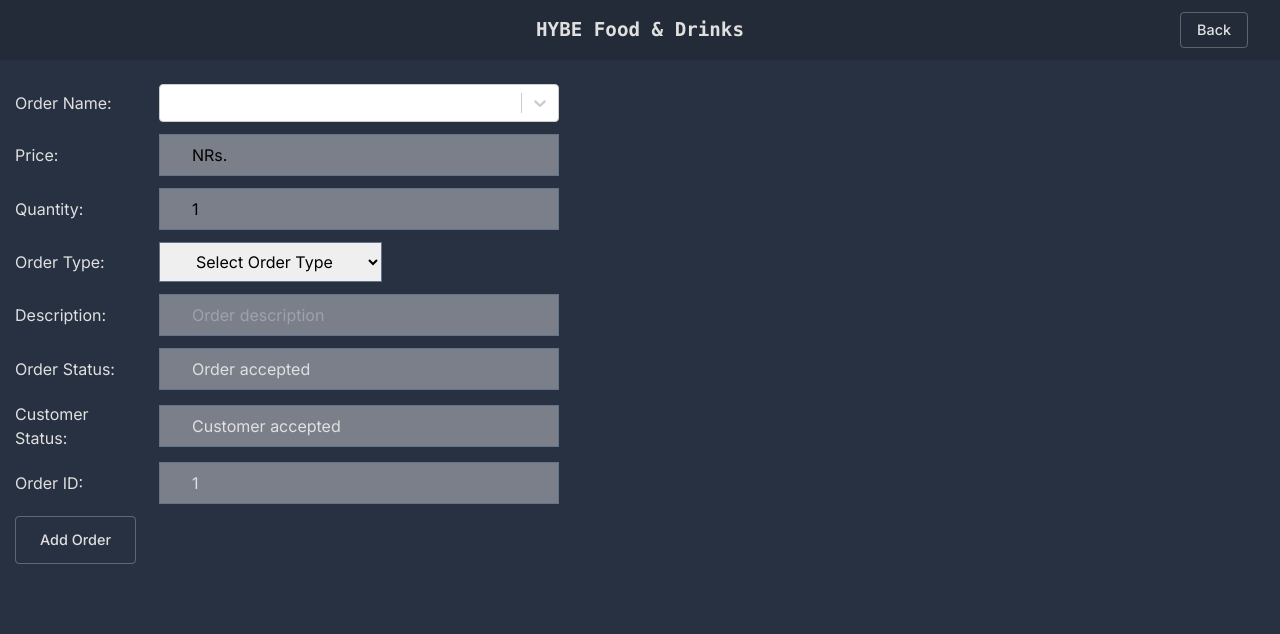
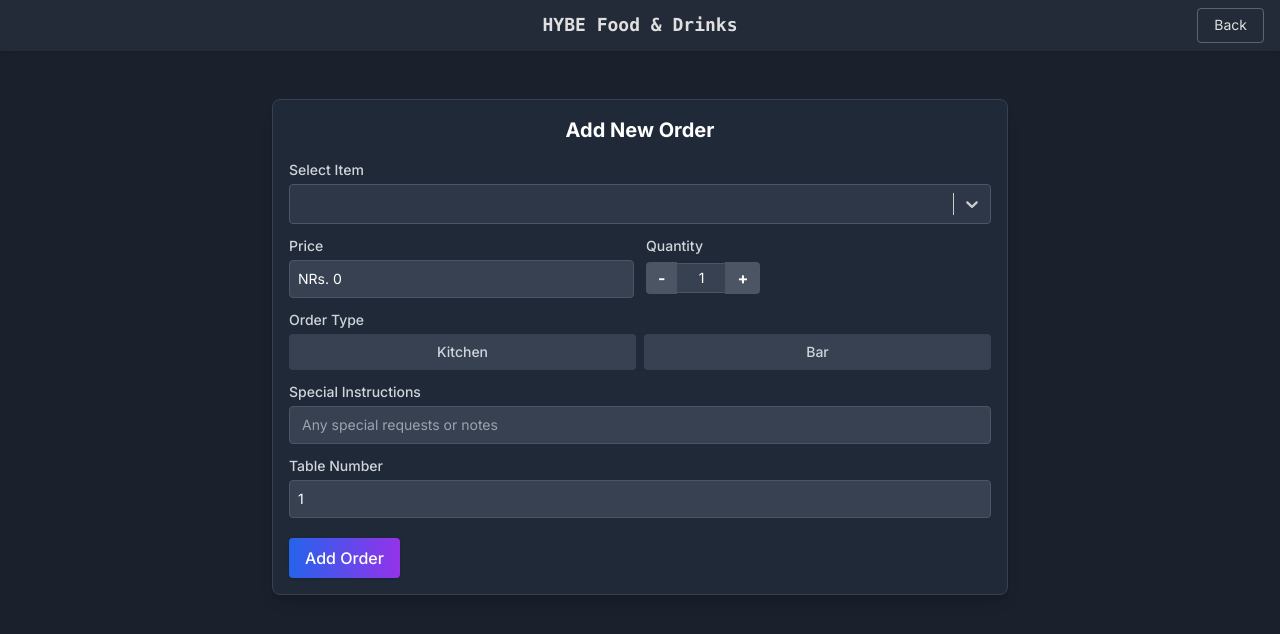
Before and after one commit to kumarpun/billing-nextjs, a Next.js app: page /addOrder/1 in a window 1280 px wide. Shown: the top 634 px of the page. Built offline with nearby package versions, Linux system fonts and the light colour scheme.

Commit message:
add order ui improvement

```diff
--- a/app/addOrder/[id]/page.jsx
+++ b/app/addOrder/[id]/page.jsx
@@ -1,7 +1,6 @@
 "use client";
 
 import Link from "next/link";
-import Navbar from "../../components/Navbar";
 import { useState } from "react";
 import { useRouter } from "next/navigation";
 import Select from 'react-select';
@@ -18,6 +17,7 @@ export default function AddOrder({ params }) {
     const [order_quantity, setOrderQuantity] = useState(1);
     // const [order_type, setOrderType] = useState("Kitchen");
     const [order_type, setOrderType] = useState(""); // Initially empty
+    const [errors, setErrors] = useState({});
 
     const options = [
       // kitchen menu
@@ -520,12 +520,28 @@ export default function AddOrder({ params }) {
 
       ];
 
+
       const router = useRouter();
+
+    const validateForm = () => {
+        const newErrors = {};
+
+        if (!newOrdertitle) {
+            newErrors.order_title = "Please select an item";
+        }
+
+        if (!order_type) {
+            newErrors.order_type = "Please select order type";
+        }
+
+        setErrors(newErrors);
+        return Object.keys(newErrors).length === 0;
+    };
 
     const handleSubmit = async (e) => {
         e.preventDefault();
-        if (!newOrdertitle || !order_status || !customer_status || !order_type) {
-            alert("Title is required.");
+
+        if (!validateForm()) {
             return;
         }
 
@@ -557,151 +573,239 @@ export default function AddOrder({ params }) {
             console.log(error);
         }
     };
+
     const Dropdown = (selectedOption) => {
         console.log('Selected:', selectedOption)
         setnewOrdertitle(selectedOption.value)
         setOrderPrice(selectedOption.price);
+
+        // Clear error if item is selected
+        if (selectedOption.value && errors.order_title) {
+            setErrors(prev => ({...prev, order_title: ""}));
+        }
     }
 
+    const incrementQuantity = () => {
+        setOrderQuantity(prev => prev + 1);
+    };
+
+    const decrementQuantity = () => {
+        if (order_quantity > 1) {
+            setOrderQuantity(prev => prev - 1);
+        }
+    };
+
+    const handleOrderTypeSelect = (type) => {
+        setOrderType(type);
+
+        // Clear error if type is selected
+        if (type && errors.order_type) {
+            setErrors(prev => ({...prev, order_type: ""}));
+        }
+    };
+
     try {
-
         return (
             <>
-            <div>
-            <nav className="flex justify-between items-center px-8 py-3 navbar" style={{ backgroundColor: "#232b38" }}>
+                <div className="min-h-screen" style={{ backgroundColor: "#1a202c" }}>
+                <nav className="flex justify-between items-center px-4 py-2 navbar" style={{ backgroundColor: "#232b38" }}>
                     <div style={{ flex: 0.4 }}></div>
-      <Link className="absolute left-1/2 transform -translate-x-1/2 font-bold page-title" href={"/tables"}>
+                    <Link className="absolute left-1/2 transform -translate-x-1/2 font-bold text-lg page-title" href={"/tables"}>
                     HYBE Food & Drinks
                     </Link>
-                    <Link className="hover:text-gray-300 font-medium transition-colors duration-200 nav-button" href={`/listOrder/${id}`}>
+                            <Link className="hover:text-gray-300 text-sm transition-colors duration-200 nav-button" href={`/listOrder/${id}`}>
                                 Back
                             </Link>
                         </nav>
-                {/* <hr className="separator" /> */}
-                <br />
-                <div className="bg-page1">
-                    <form onSubmit={handleSubmit} className="flex flex-col gap-3">
 
-                        <div className="flex items-center">
-                            <label className="mr-4 w-32 order-label">Order Name:</label>
-                            <Select className="text-black"
+                    <div className="max-w-3xl mx-auto p-4 mt-8">
+                        <div className="bg-gray-800 rounded-lg shadow-lg p-4 border border-gray-700">
+                            <h2 className="text-xl font-bold text-white mb-4 text-center">Add New Order</h2>
+
+                            <form onSubmit={handleSubmit} className="space-y-3">
+                                <div className="grid grid-cols-1 md:grid-cols-2 gap-3">
+                                    {/* Order Selection */}
+                                    <div className="md:col-span-2">
+                                        <label className="block text-gray-300 mb-1 text-sm font-medium">Select Item</label>
+                                        <Select
                                             options={options}
                                             onChange={Dropdown}
                                             value={{ value: newOrdertitle, label: newOrdertitle }}
                                             styles={{
-                                    control: (provided) => ({ ...provided, width: 400 }),
-                                    menu: (provided) => ({ ...provided, width: 400 })
+                                                control: (provided, state) => ({
+                                                    ...provided,
+                                                    backgroundColor: '#2d3748',
+                                                    borderColor: errors.order_title ? '#e53e3e' : state.isFocused ? '#4a5568' : '#4a5568',
+                                                    color: 'white',
+                                                    minHeight: '40px',
+                                                    fontSize: '14px',
+                                                    boxShadow: errors.order_title ? '0 0 0 1px #e53e3e' : provided.boxShadow,
+                                                }),
+                                                menu: (provided) => ({
+                                                    ...provided,
+                                                    backgroundColor: '#2d3748',
+                                                    color: 'white'
+                                                }),
+                                                singleValue: (provided) => ({
+                                                    ...provided,
+                                                    color: 'white',
+                                                    fontSize: '14px'
+                                                }),
+                                                input: (provided) => ({
+                                                    ...provided,
+                                                    color: 'white',
+                                                    fontSize: '14px'
+                                                }),
+                                                option: (provided, state) => ({
+                                                    ...provided,
+                                                    backgroundColor: state.isFocused ? '#4a5568' : '#2d3748',
+                                                    color: 'white',
+                                                    fontSize: '14px',
+                                                    padding: '8px 12px'
+                                                })
                                             }}
-                                placeholder="Select an option"
+                                            placeholder="Search for menu items..."
+                                        />
+                                        {errors.order_title && (
+                                            <p className="text-red-400 text-xs mt-1 flex items-center">
+                                                <svg className="w-4 h-4 mr-1" fill="currentColor" viewBox="0 0 20 20">
+                                                    <path fillRule="evenodd" d="M18 10a8 8 0 11-16 0 8 8 0 0116 0zm-7 4a1 1 0 11-2 0 1 1 0 012 0zm-1-9a1 1 0 00-1 1v4a1 1 0 102 0V6a1 1 0 00-1-1z" clipRule="evenodd" />
+                                                </svg>
+                                                {errors.order_title}
+                                            </p>
+                                        )}
+                                    </div>
+
+                                    {/* Price Display */}
+                                    <div>
+                                        <label className="block text-gray-300 mb-1 text-sm font-medium">Price</label>
+                                        <div className="bg-gray-700 text-white p-2 rounded border border-gray-600 text-sm">
+                                            NRs. {order_price || "0"}
+                                        </div>
+                                    </div>
+
+                                    {/* Quantity Selector */}
+                                    <div>
+                                        <label className="block text-gray-300 mb-1 text-sm font-medium">Quantity</label>
+                                        <div className="flex items-center h-9">
+                                            <button
+                                                type="button"
+                                                onClick={decrementQuantity}
+                                                className="bg-gray-600 hover:bg-gradient-to-r from-indigo-500 via-purple-500 to-pink-500 text-white font-bold py-1 px-3 rounded-l"
+                                            >
+                                                -
+                                            </button>
+                                            <div className="bg-gray-700 text-white text-center py-1 px-4 w-12 border-y border-gray-600 text-sm">
+                                                {order_quantity}
+                                            </div>
+
+                                            <button
+                                                type="button"
+                                                onClick={incrementQuantity}
+                                                className="bg-gray-600 hover:bg-gradient-to-r from-indigo-500 via-purple-500 to-pink-500 text-white font-bold py-1 px-3 rounded-r"
+                                            >
+                                                +
+                                            </button>
+                                        </div>
+                                    </div>
+
+                                    {/* Order Type Selection */}
+                                    <div className="md:col-span-2">
+                                        <label className="block text-gray-300 mb-1 text-sm font-medium">Order Type</label>
+                                        {errors.order_type && (
+                                            <p className="text-red-400 text-xs mb-1 flex items-center">
+                                                <svg className="w-4 h-4 mr-1" fill="currentColor" viewBox="0 0 20 20">
+                                                    <path fillRule="evenodd" d="M18 10a8 8 0 11-16 0 8 8 0 0116 0zm-7 4a1 1 0 11-2 0 1 1 0 012 0zm-1-9a1 1 0 00-1 1v4a1 1 0 102 0V6a1 1 0 00-1-1z" clipRule="evenodd" />
+                                                </svg>
+                                                {errors.order_type}
+                                            </p>
+                                        )}
+                                        <div className="flex space-x-2">
+                                            <button
+                                                type="button"
+                                                onClick={() => handleOrderTypeSelect("Kitchen")}
+                                                className={`flex-1 py-2 px-3 rounded text-center text-sm font-medium transition-all duration-200 ${
+                                                    order_type === "Kitchen"
+                                                    ? "bg-gradient-to-r from-indigo-500 via-purple-500 to-pink-500 text-white shadow"
+                                                    : errors.order_type
+                                                        ? "bg-red-900 text-white border border-red-600"
+                                                        : "bg-gray-700 text-gray-300 hover:bg-gray-600"
+                                                }`}
+                                            >
+                                                Kitchen
+                                            </button>
+                                            <button
+                                                type="button"
+                                                onClick={() => handleOrderTypeSelect("Bar")}
+                                                className={`flex-1 py-2 px-3 rounded text-center text-sm font-medium transition-all duration-200 ${
+                                                    order_type === "Bar"
+                                                    ? "bg-gradient-to-r from-indigo-500 via-purple-500 to-pink-500 text-white shadow"
+                                                    : errors.order_type
+                                                        ? "bg-red-900 text-white border border-red-600"
+                                                        : "bg-gray-700 text-gray-300 hover:bg-gray-600"
+                                                }`}
+                                            >
+                                                Bar
+                                            </button>
+                                        </div>
+                                    </div>
+
+                                    {/* Description */}
+                                    <div className="md:col-span-2">
+                                        <label className="block text-gray-300 mb-1 text-sm font-medium">Special Instructions</label>
+                                        <input
+                                            onChange={(e) => setDescription(e.target.value)}
+                                            value={order_description}
+                                            className="w-full bg-gray-700 text-white border border-gray-600 rounded px-3 py-2 text-sm focus:outline-none focus:ring-1 focus:ring-blue-500"
+                                            type="text"
+                                            placeholder="Any special requests or notes"
                                         />
                                     </div>
 
-                        <div className="flex items-center">
-                            <label className="mr-4 w-32 order-label">Price:</label>
-                            <input
-                                value={`NRs. ${order_price}`}
-                                className="border border-slate-500 px-8 py-2 text-black"
-                                type="text"
-                                placeholder="Order price"
-                                disabled
-                            />
+                                    {/* Table ID Display */}
+                                    <div className="md:col-span-2">
+                                        <label className="block text-gray-300 mb-1 text-sm font-medium">Table Number</label>
+                                        <div className="bg-gray-700 text-white p-2 rounded border border-gray-600 text-sm">
+                                            {id}
+                                        </div>
+                                    </div>
                                 </div>
 
-                        <div className="flex items-center">
-                            <label className="mr-4 w-32 order-label">Quantity:</label>
-                            <input
-                                onChange={(e) => setOrderQuantity(e.target.value)}
-                                value={order_quantity}
-                                className="border border-slate-500 px-8 py-2 text-black"
-                                type="number"
-                                placeholder="Order quantity"
-                            />
-                        </div>
-
-                        {/* <div className="flex items-center">
-                            <label className="mr-4 w-32 order-label">Order Type:</label>
-                            <select
-                                className="border border-slate-500 px-8 py-2"
-                                value={order_type}
-                                onChange={(e) => setOrderType(e.target.value)}
-                            >
-                                <option value="Kitchen">Kitchen</option>
-                                <option value="Bar">Bar</option>
-                            </select>
-                        </div> */}
-                        <div className="flex items-center">
-                                <label className="mr-4 w-32 order-label">Order Type:</label>
-                                <select
-                                    className="border border-slate-500 px-8 py-2 text-black"
-                                    value={order_type}
-                                    onChange={(e) => setOrderType(e.target.value)}
-                                    required // Added required attribute
-                                >
-                                    <option value="">Select Order Type</option> {/* Default option for selection */}
-                                    <option value="Kitchen">Kitchen</option>
-                                    <option value="Bar">Bar</option>
-                                </select>
-                            </div>
-
-                        <div className="flex items-center">
-                            <label className="mr-4 w-32 order-label">Description:</label>
-                            <input
-                                onChange={(e) => setDescription(e.target.value)}
-                                value={order_description}
-                                className="border border-slate-500 px-8 py-2"
-                                type="text"
-                                placeholder="Order description"
-                            />
-                        </div>
-
-                        <div className="flex items-center">
-                            <label className="mr-4 w-32 order-label">Order Status:</label>
-                            <input
-                                onChange={(e) => setOrderStatus(e.target.value)}
-                                value={order_status}
-                                className="border border-slate-500 px-8 py-2"
-                                type="text"
-                                placeholder="Order status"
-                                disabled
-                            />
-                        </div>
-
-                        <div className="flex items-center">
-                            <label className="mr-4 w-32 order-label">Customer Status:</label>
-                            <input
-                                onChange={(e) => setCustomerStatus(e.target.value)}
-                                value={customer_status}
-                                className="border border-slate-500 px-8 py-2"
-                                type="text"
-                                placeholder="Customer status"
-                                disabled
-                            />
-                        </div>
-
-                        <div className="flex items-center">
-                            <label className="mr-4 w-32 order-label">Order ID:</label>
-                            <input
-                                value={id}
-                                className="border border-slate-500 px-8 py-2"
-                                type="text"
-                                placeholder="Order id"
-                                disabled
-                            />
-                        </div>
-
+                                {/* Submit Button */}
+                                <div className="pt-2">
                                     <button
                                         type="submit"
-                            className="hover:text-gray-300 font-medium transition-colors duration-200 nav-button py-3 px-6 w-fit order-label">
+                                        className="w-4xl bg-gradient-to-r from-blue-600 to-purple-600 hover:from-blue-700 hover:to-purple-700 text-white font-medium py-2 px-4 rounded shadow transition-all duration-200"
+                                    >
                                         Add Order
                                     </button>
+                                </div>
                             </form>
                         </div>
                     </div>
+                </div>
+
+                <style jsx>{`
+                    .navbar {
+                        box-shadow: 0 2px 4px -1px rgba(0, 0, 0, 0.1), 0 1px 2px -1px rgba(0, 0, 0, 0.06);
+                    }
+                `}</style>
             </>
         );
-
-
     } catch (error) {
-        return <div>Error Adding orders. Please try again later.</div>;
+        return (
+            <div className="min-h-screen flex items-center justify-center bg-gray-900">
+                <div className="bg-red-900 text-white p-4 rounded-lg shadow-lg max-w-md text-center">
+                    <h2 className="text-xl font-bold mb-2">Error Adding Order</h2>
+                    <p>Please try again later or contact support if the problem persists.</p>
+                    <Link
+                        href={`/listOrder/${id}`}
+                        className="inline-block mt-4 bg-blue-600 hover:bg-blue-700 text-white font-medium py-2 px-4 rounded-lg transition-colors"
+                    >
+                        Back to Orders
+                    </Link>
+                </div>
+            </div>
+        );
     }
 }
```
Lines whose indentation alone changed are shown as unchanged.
